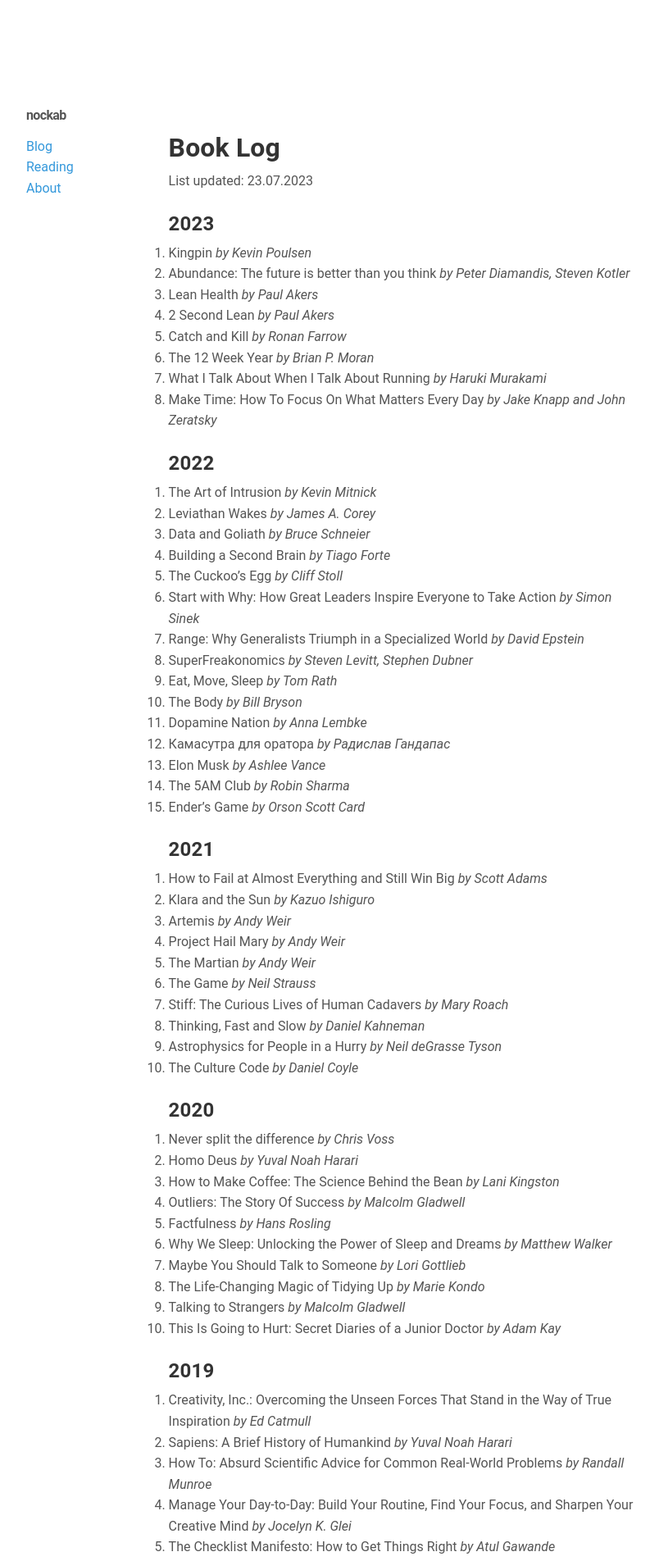
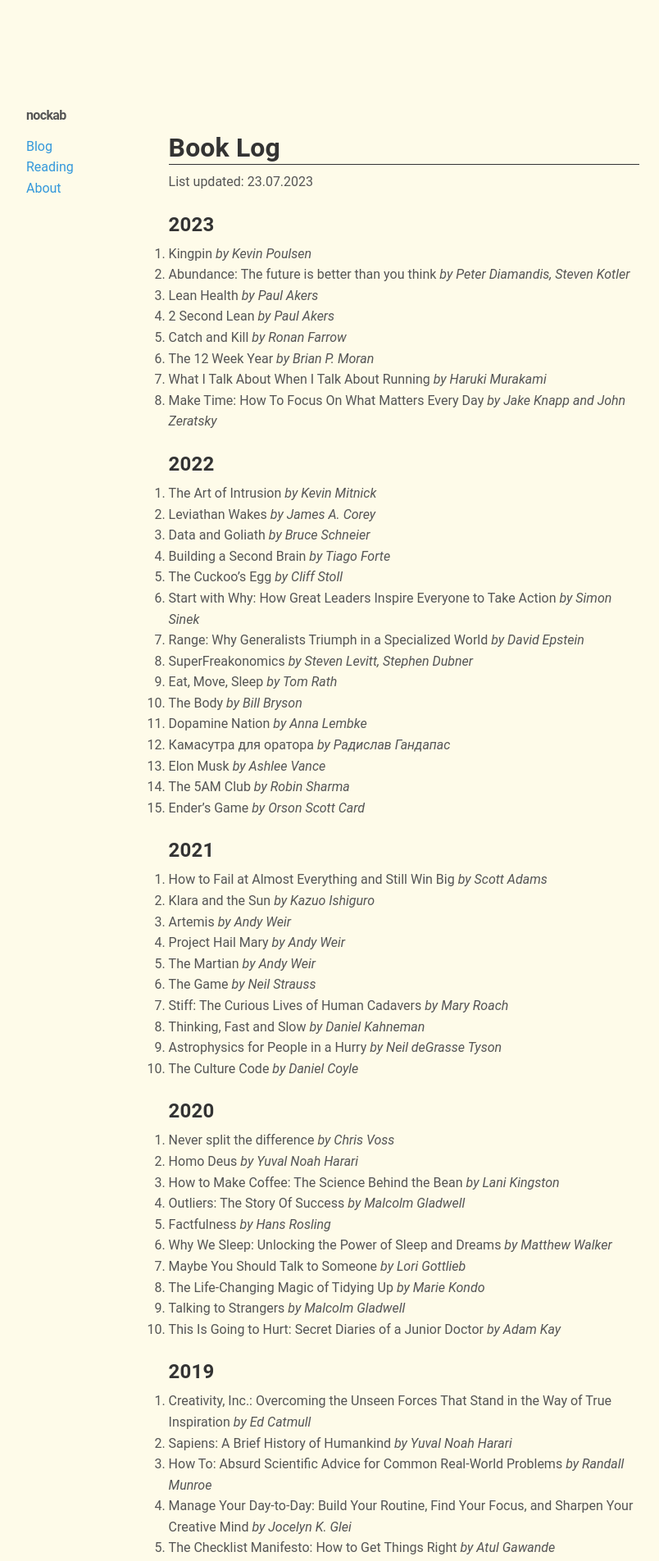
Before and after one commit to nockab/nockab.github.io, a Jekyll site: the page built from _pages/books.markdown, in a window 1280 px wide. Shown: the top 1904 px of the page at 82% size, without its empty margins (224-1028 px from the left). Built offline with Jekyll 4.4.1, drawn with Linux system fonts in a browser that asks for light colours.

Commit message:
Update _general.scss

```diff
--- a/_sass/_general.scss
+++ b/_sass/_general.scss
@@ -7,6 +7,7 @@
 body {
   font-family: 'Roboto', sans-serif;
   color: #555;
+  background-color: #fefbe9;
   margin: 0 auto;
   -webkit-font-smoothing: antialiased;
   text-rendering: optimizeLegibility;
@@ -48,7 +49,8 @@ h1, h2, strong {
 
 h1 {
   font-size: 32px;
-  letter-spacing:.004em
+  letter-spacing:.004em;
+  border-bottom: 1px solid #333;
 }
 
 h2 {
```
